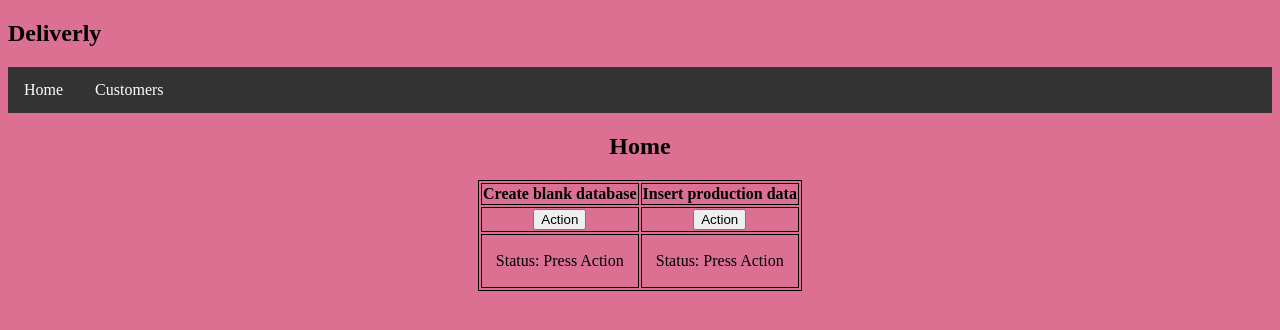
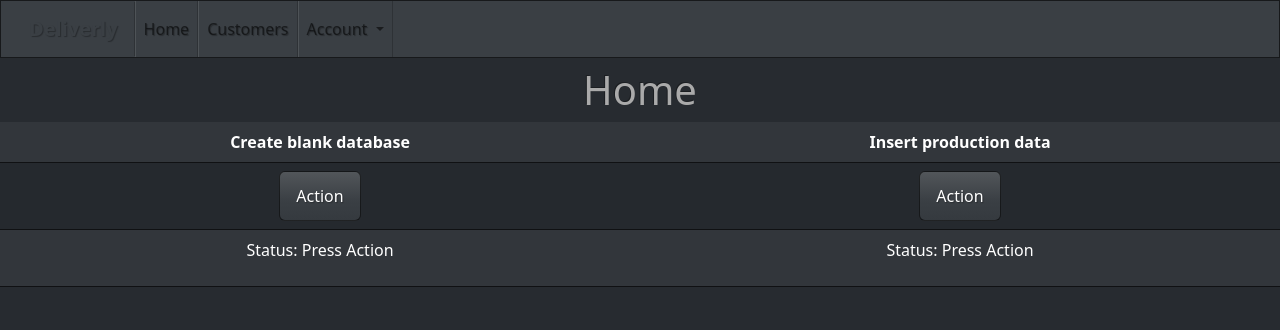
Before and after one commit to Cl4r1ty-1/deliverly, a Flask app: template deliverly/templates/index.html in a window 1280 px wide. Shown: the top 330 px of the page. Run offline with Flask 3, Linux system fonts and the light colour scheme; the template is opened without the code that fills it, so the values that code supplies are empty; some libraries are stand-ins or nearby versions.

Commit message:
use bootstrap template for frontend

```diff
--- a/deliverly/templates/base.html
+++ b/deliverly/templates/base.html
@@ -3,26 +3,49 @@
 <head>
     <meta charset="UTF-8">
     <meta name="viewport" content="width=device-width, initial-scale=1.0">
-    <link rel="stylesheet" href="{{ url_for('static', filename='css/style.css') }}">
     {{ JSGlue.include() }}
     <title>Deliverly - {% block title %}{% endblock %}</title>
+    <link rel="stylesheet" href="https://cdn.jsdelivr.net/npm/bootswatch@5.3.8/dist/slate/bootstrap.min.css" integrity="sha384-qhrBcipvKS9sQcI3lcoXpdKNs9jmQAunazzwZW3aZeuFMoRih2NYJIDsr6XTFndn" crossorigin="anonymous">
 </head>
 <body>
-    <nav>
-        <h1>Deliverly</h1>
-        <ul class="navbar-ul">
-            <li class="navbar-li"><a class="navbar-lnk" href="{{ url_for('home') }}">Home</a></li>
-            <li class="navbar-li"><a class="navbar-lnk" href="{{ url_for('tables.customers') }}">Customers</a></li>
+    <nav class="navbar navbar-expand-lg bg-primary" data-bs-theme="dark">
+        <div class="container-fluid">
+            <a class="navbar-brand fw-bold" href="{{ url_for('home') }}">Deliverly</a>
+            <button class="navbar-toggler" type="button" data-bs-toggle="collapse" data-bs-target="#navbarColor01" aria-controls="navbarColor01" aria-expanded="false" aria-label="Toggle navigation">
+                <span class="navbar-toggler-icon"></span>
+            </button>
+            <div class="collapse navbar-collapse" id="navbarColor01">
+                <ul class="navbar-nav me-auto mb-2 mb-lg-0">
+                    <li class="nav-item">
+                        <a class="nav-link{% if request.path == url_for('home') %} active{% endif %}" aria-current="page" href="{{ url_for('home') }}">Home</a>
+                    </li>
+                    <li class="nav-item">
+                        <a class="nav-link{% if request.path.startswith('/tables/customers') %} active{% endif %}" href="{{ url_for('tables.customers') }}">Customers</a>
+                    </li>
+                    <li class="nav-item dropdown">
+                        <a class="nav-link dropdown-toggle" href="#" id="accountDropdown" role="button" data-bs-toggle="dropdown" data-bs-auto-close="true" aria-expanded="false">
+                            Account
+                        </a>
+                        <ul class="dropdown-menu" aria-labelledby="accountDropdown">
+                            <li><a class="dropdown-item" href="#">Login</a></li>
+                            <li><a class="dropdown-item" href="#">Register</a></li>
                         </ul>
+                    </li>
+                </ul>
+            </div>
+        </div>
     </nav>
-    <section class="content">
+    <section class="content pt-2">
         <header>
+            <div class="text-center">
                 {% block header %}{% endblock %}
+            </div>
         </header>
         {% for message in get_flashed_messages() %}
             <div class="flash">{{ message }}</div>
         {% endfor %}
         {% block content %}{% endblock %}
     </section>
+    <script src="https://cdn.jsdelivr.net/npm/bootstrap@5.3.8/dist/js/bootstrap.bundle.min.js" integrity="sha384-FKyoEForCGlyvwx9Hj09JcYn3nv7wiPVlz7YYwJrWVcXK/BmnVDxM+D2scQbITxI" crossorigin="anonymous"></script>
 </body>
 </html>
--- a/deliverly/templates/index.html
+++ b/deliverly/templates/index.html
@@ -1,11 +1,13 @@
 {% extends 'base.html' %}
 
 {% block header %}
-    <h1 class="page-head">{% block title %}Home{% endblock %}</h1>
+    <h1>{% block title %}Home{% endblock %}</h1>
 {% endblock %}
 
 {% block content %}
-    <table style="margin: 0px auto;">
+    <div class="justify-content-center">
+        <div class="table-responsive">
+            <table class="table table-striped text-center align-middle" style="table-layout: fixed; width: 100%;">
                 <thead>
                     <tr>
                         <th scope="col">Create blank database</th>
@@ -14,21 +16,23 @@
                 </thead>
                 <tbody>
                     <tr>
-                <td align="center">
-                    <button id="create_empty_tables">Action</button>
+                        <td>
+                            <button type="button" class="btn btn-primary" id="create_empty_tables">Action</button>
                         </td>
-                <td align="center">
-                    <button id="insert_prod_data">Action</button>
+                        <td>
+                            <button type="button" class="btn btn-primary" id="insert_prod_data">Action</button>
                         </td>
                     </tr>
                     <tr>
-                <td align="center">
+                        <td>
                             <p id="init_status">Status: Press Action</p>
                         </td>
-                <td align="center">
+                        <td>
                             <p id="p_data_status">Status: Press Action</p>
                         </td>
                     </tr>
             </table>
+        </div>
+    </div>
     <script src="{{ url_for('static', filename='js/db_admin.js') }}"></script>
 {% endblock %}
--- a/deliverly/templates/table.html
+++ b/deliverly/templates/table.html
@@ -1,13 +1,13 @@
 {% extends 'base.html' %}
 
 {% block header %}
-    <h1 class="page-head">{% block title %}Database viewer{% endblock %}</h1>
+    <h1>{% block title %}Database viewer{% endblock %}</h1>
 {% endblock %}
 
 {% block content %}
-    <table cellspacing="0" width="100%">
+    <table class="table table-striped table-bordered">
         <thead>
-            <tr>
+            <tr class="table-primary">
             {% for c in columns %}
                 <th scope="col">{{c}}</th>
             {% endfor %}
```
Lines whose indentation alone changed are shown as unchanged.
